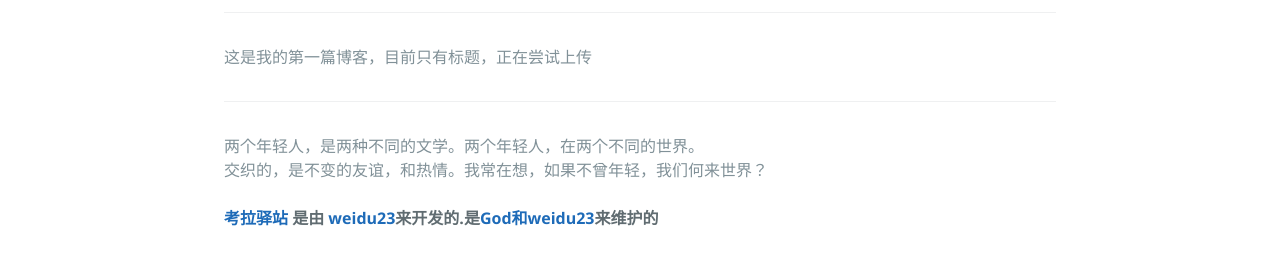
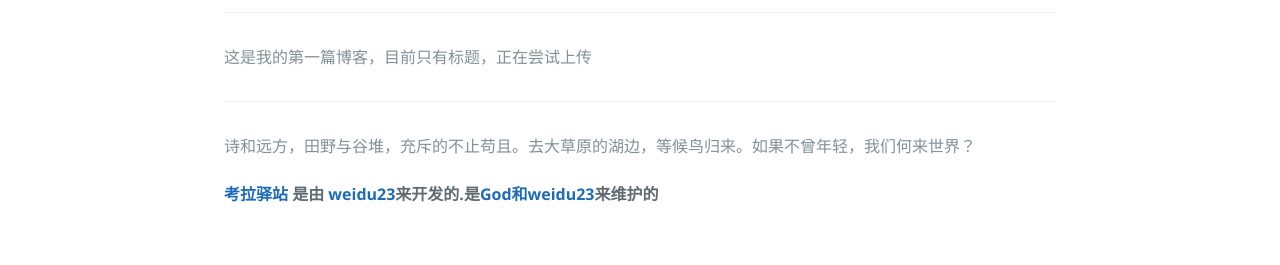
Before and after one commit to weidu23/KaoLa, a plain HTML site: page index.html in a window 1280 px wide. Shown: the part 487-752 px from the top of the page. Drawn offline with nearby package versions, Linux system fonts and the light colour scheme.

Commit message:
Update index.html

```diff
--- a/index.html
+++ b/index.html
@@ -28,7 +28,7 @@
         <span class="site-footer-credits"> 这是我的第一篇博客，目前只有标题，正在尝试上传</scan>
       </footer>
       <footer class="site-footer">
-        <span class="site-footer-credits">两个年轻人，是两种不同的文学。两个年轻人，在两个不同的世界。<br>交织的，是不变的友谊，和热情。我常在想，如果不曾年轻，我们何来世界？ </span>
+        <span class="site-footer-credits">诗和远方，田野与谷堆，充斥的不止苟且。去大草原的湖边，等候鸟归来。如果不曾年轻，我们何来世界？</span>
         <br><br>
         <span class="site-footer-owner"><a href="https://github.com/weidu23/Swift">考拉驿站</a> 是由 <a href="https://github.com/weidu23">weidu23</a>来开发的.是<a>God和weidu23</a>来维护的</span>
 
```
